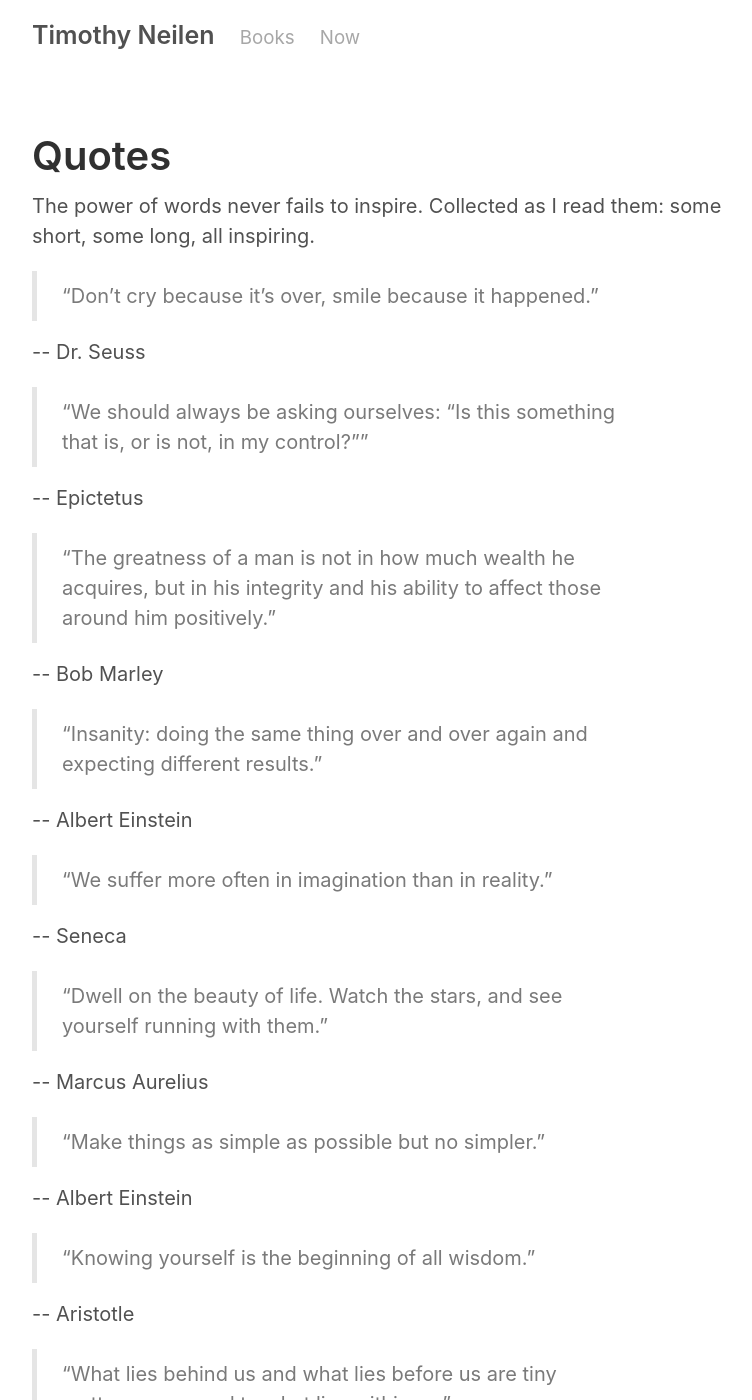
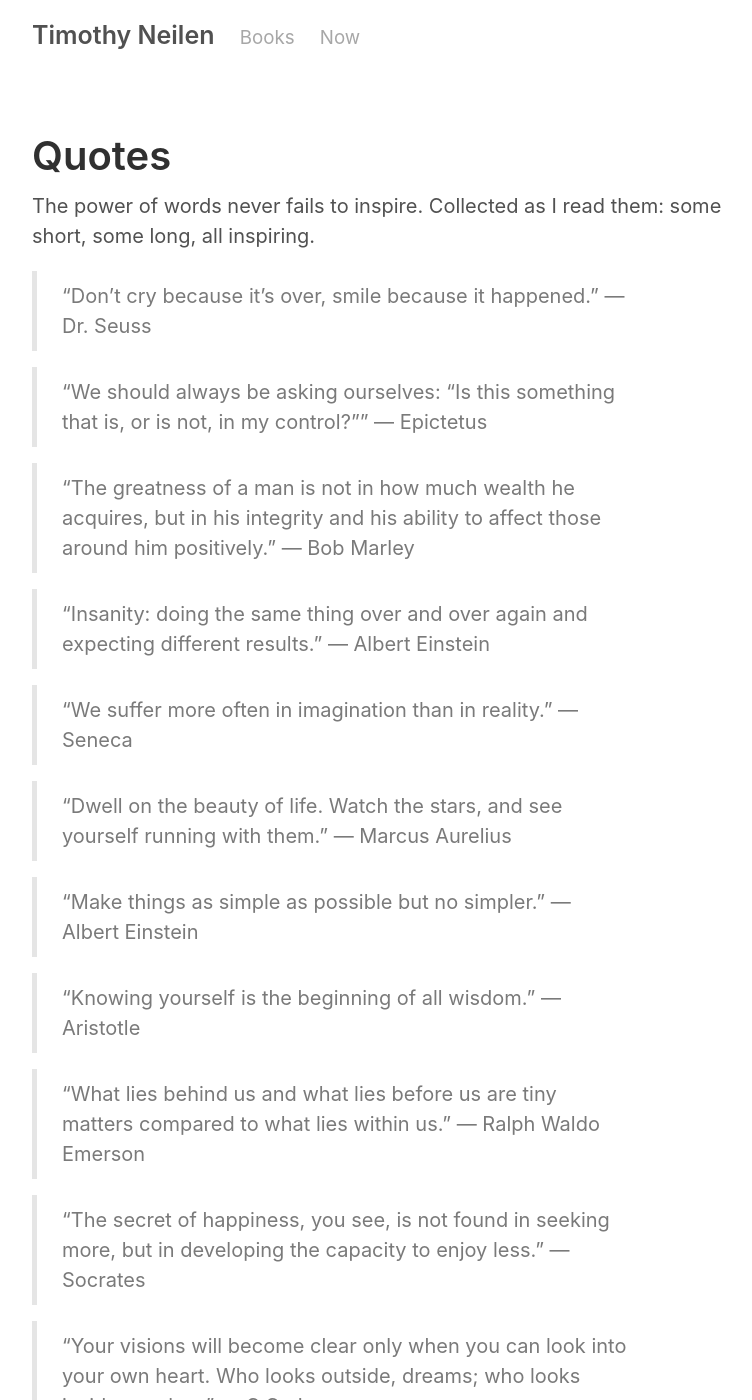
Before and after one commit to teejayen/teejayen.github.io, a Jekyll site: the page built from quotes.md, in a window 1280 px wide and 1400 px high. Shown: the whole window, without its empty margins (258-1010 px from the left). Built offline with Jekyll 4.4.1, drawn with Linux system fonts in a browser that asks for light colours; some of the changed text lies outside the part shown.

Commit message:
different formatting

```diff
--- a/quotes.md
+++ b/quotes.md
@@ -6,59 +6,45 @@ layout: page
 The power of words never fails to inspire. Collected as I read them: some short, some long, all inspiring.
 
 >"Don't cry because it's over, smile because it happened."
-
-\-- Dr. Seuss
+>— Dr. Seuss
 
 >"We should always be asking ourselves: “Is this something that is, or is not, in my control?”"
-
-\-- Epictetus
+>— Epictetus
 
 >"The greatness of a man is not in how much wealth he acquires, but in his integrity and his ability to affect those around him positively."
-
-\-- Bob Marley
+>— Bob Marley
 
 >"Insanity: doing the same thing over and over again and expecting different results."
-
-\-- Albert Einstein
+>— Albert Einstein
 
 >"We suffer more often in imagination than in reality."
-
-\-- Seneca
+>— Seneca
 
 >"Dwell on the beauty of life. Watch the stars, and see yourself running with them."
-
-\-- Marcus Aurelius
+>— Marcus Aurelius
 
 >"Make things as simple as possible but no simpler."
-
-\-- Albert Einstein
+>— Albert Einstein
 
 >"Knowing yourself is the beginning of all wisdom."
-
-
-\-- Aristotle
+>— Aristotle
 
 >"What lies behind us and what lies before us are tiny matters compared to what lies within us."
-
-\-- Ralph Waldo Emerson
+>— Ralph Waldo Emerson
 
 >"The secret of happiness, you see, is not found in seeking more, but in developing the capacity to enjoy less."
-
-\-- Socrates
+>— Socrates
 
 >"Your visions will become clear only when you can look into your own heart. Who looks outside, dreams; who looks inside, awakes."
-
-\-- C.G. Jung
+>— C.G. Jung
 
 >"Use what talents you possess: the woods would be very silent if no birds sang there except those that sang best."
-
-\-- Henry Van Dyke
+>— Henry Van Dyke
 
 >"We keep moving forward, opening new doors, and doing new things, because we're curious and curiosity keeps leading us down new paths."
-
-\-- Walt Disney
+>— Walt Disney
 
 >"They did not know it was impossible, so they did it."
-\-- Mark Twain
+>— Mark Twain
 
 *Last updated 2018-06-28.*
```
